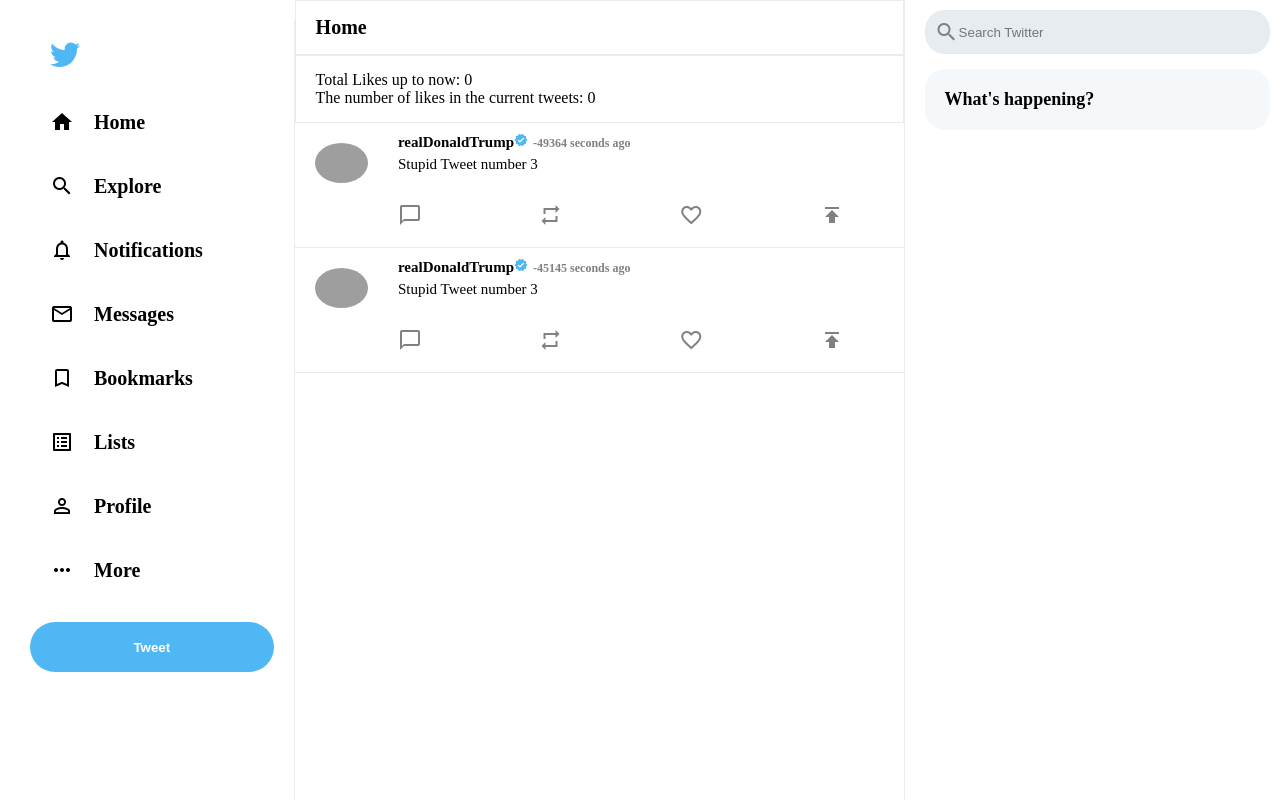
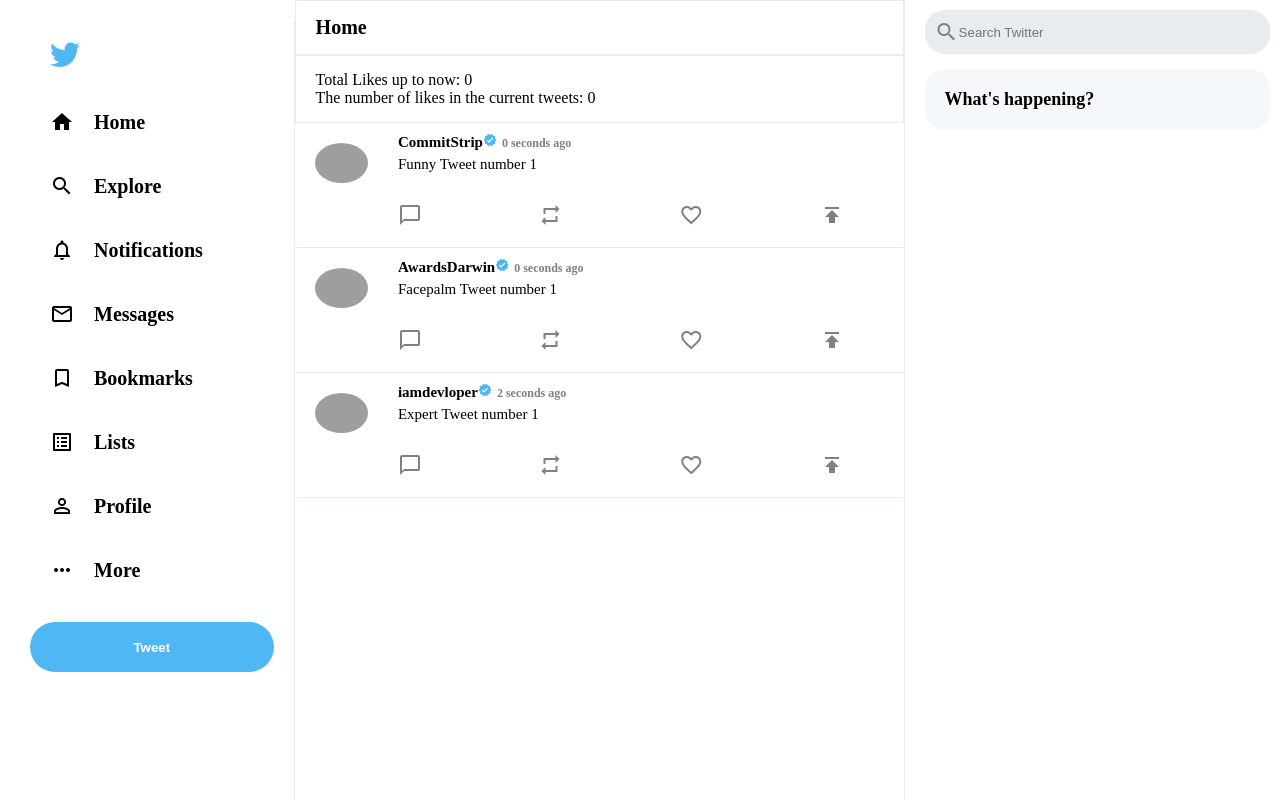
Before and after one commit to moh-2332/tweet, a React (Create React App) app: page / in a window 1280 px wide. Built offline with nearby package versions, Linux system fonts and the light colour scheme; grey boxes are pictures that could not be loaded.

Commit message:
Fetching tweets from rxjs

```diff
--- a/package.json
+++ b/package.json
@@ -15,6 +15,7 @@
     "react-scripts": "5.0.0",
     "rxjs": "^7.5.5",
     "typescript": "^4.6.3",
+    "uuidv4": "^6.2.13",
     "web-vitals": "^2.1.4"
   },
   "scripts": {
--- a/src/components/Tweets/Tweet/Tweet.tsx
+++ b/src/components/Tweets/Tweet/Tweet.tsx
@@ -1,4 +1,4 @@
-import React, { useState } from "react";
+import React from "react";
 import { TweetDef } from "../../../models/TweetDef";
 import LikeButton from "../../UI/LikeButton/LikeButton";
 
@@ -6,7 +6,7 @@
 
 const Tweet: React.FC<{
   tweetInfo: TweetDef;
-  onLikeToggle: (id: number, value: boolean) => void;
+  onLikeToggle: (id: string, value: boolean) => void;
 }> = ({ tweetInfo, onLikeToggle }) => {
   const changeLikeHandler = (value: boolean) => {
     onLikeToggle(tweetInfo.id, value);
--- a/src/components/Tweets/TweetsList.tsx
+++ b/src/components/Tweets/TweetsList.tsx
@@ -1,7 +1,4 @@
-import React, { useEffect, useContext } from "react";
-
-import { interval, merge } from "rxjs";
-import { map } from "rxjs/operators";
+import React, { useContext } from "react";
 
 import TweetContext from "../../store/tweet-context";
 import TweetInfo from "./NewTweet/TweetInfo";
@@ -10,33 +7,9 @@
 const TweetsList = () => {
   const tweetCtx = useContext(TweetContext);
 
-  const changeLikeHandler = (id: number, value: boolean) => {
+  const changeLikeHandler = (id: string, value: boolean) => {
     tweetCtx.setLikeValue(id, value);
   };
-
-  useEffect(() => {
-    // const createTweetSource = (
-    //   frequency: number,
-    //   account: string,
-    //   attribute: string
-    // ) => {
-    //   return interval(frequency).pipe(
-    //     map((i) => ({
-    //       account,
-    //       timestamp: Date.now(),
-    //       content: `${attribute} Tweet number ${i + 1}`,
-    //     }))
-    //   );
-    // };
-    // const tweets = merge(
-    //   createTweetSource(5000, "AwardsDarwin", "Facepalm"),
-    //   createTweetSource(3000, "realDonaldTrump", "Stupid"),
-    //   createTweetSource(5000, "CommitStrip", "Funny")
-    // );
-    // tweets.subscribe((result) => {
-    //   tweetCtx.addToTweets(result);
-    // });
-  }, [tweetCtx]);
 
   return (
     <React.Fragment>
--- a/src/models/TweetDef.tsx
+++ b/src/models/TweetDef.tsx
@@ -1,5 +1,5 @@
 export interface TweetDef {
-  id: number;
+  id: string;
   account: string;
   timestamp: number;
   content: string;
--- a/src/store/TweetProvider.tsx
+++ b/src/store/TweetProvider.tsx
@@ -1,7 +1,31 @@
-import React, { useReducer } from "react";
+import React, { useEffect, useReducer } from "react";
 import { TweetDef } from "../models/TweetDef";
 
+import { interval, merge } from "rxjs";
+import { map } from "rxjs/operators";
+
+import { v4 as uuid } from "uuid";
+
 import TweetContext from "./tweet-context";
+
+const createTweetSource = (
+  frequency: number,
+  account: string,
+  attribute: string
+) => {
+  return interval(frequency).pipe(
+    map((i) => ({
+      account,
+      timestamp: Date.now(),
+      content: `${attribute} Tweet number ${i + 1}`,
+    }))
+  );
+};
+const tweets = merge(
+  createTweetSource(5000, "AwardsDarwin", "Facepalm"),
+  createTweetSource(3000, "iamdevloper", "Expert"),
+  createTweetSource(5000, "CommitStrip", "Funny")
+);
 
 interface ITweet {
   tweets: TweetDef[];
@@ -10,22 +34,7 @@
 }
 
 const initialState: ITweet = {
-  tweets: [
-    {
-      id: 1,
-      account: "realDonaldTrump",
-      timestamp: 1649074915524,
-      content: "Stupid Tweet number 3",
-      isLiked: false,
-    },
-    {
-      id: 2,
-      account: "realDonaldTrump",
-      timestamp: 1649070696601,
-      content: "Stupid Tweet number 3",
-      isLiked: false,
-    },
-  ],
+  tweets: [],
   totalLikesCount: 0,
   tweetsLikesCount: 0,
 };
@@ -37,7 +46,14 @@
   if (action.type === "ADD") {
     return {
       ...state,
-      tweets: [action.payload, ...state.tweets],
+      tweets: [
+        action.payload.tweet,
+        ...state.tweets.filter(
+          (tweet) =>
+            (Date.now() - tweet.timestamp) / 1000 <= action.payload.seconds
+        ),
+      ],
+      tweetsLikesCount: state.tweets.filter((tweet) => tweet.isLiked).length,
     };
   }
 
@@ -72,15 +88,23 @@
     initialState
   );
 
-  const addToTweetsHandler = (tweet: TweetDef) => {
-    dispatchTweetAction({ type: "ADD", payload: tweet });
+  useEffect(() => {
+    tweets.subscribe((result) => {
+      dispatchTweetAction({
+        type: "ADD",
+        payload: {
+          tweet: { ...result, id: uuid(), isLiked: false },
+          seconds: 30,
+        },
+      });
+    });
+  }, []);
+
+  const addToTweetsHandler = (tweet: TweetDef, seconds: number) => {
+    dispatchTweetAction({ type: "ADD", payload: { tweet, seconds } });
   };
 
-  const removeFromTweetsHandler = (timeStamp: number) => {
-    dispatchTweetAction({ type: "REMOVE", payload: timeStamp });
-  };
-
-  const setLikeHandler = (id: number, value: boolean) => {
+  const setLikeHandler = (id: string, value: boolean) => {
     dispatchTweetAction({ type: "SET_LIKE", payload: { id, value } });
   };
 
@@ -89,7 +113,6 @@
     totalLikesCount: tweetState.totalLikesCount,
     tweetsLikesCount: tweetState.tweetsLikesCount,
     addToTweets: addToTweetsHandler,
-    removeFromTweets: removeFromTweetsHandler,
     setLikeValue: setLikeHandler,
   };
 
--- a/src/store/tweet-context.tsx
+++ b/src/store/tweet-context.tsx
@@ -5,16 +5,14 @@
   tweets: TweetDef[];
   totalLikesCount: number;
   tweetsLikesCount: number;
-  addToTweets: (tweet: TweetDef) => void;
-  removeFromTweets: (timeStamp: number) => void;
-  setLikeValue: (id: number, value: boolean) => void;
+  addToTweets: (tweet: TweetDef, seconds: number) => void;
+  setLikeValue: (id: string, value: boolean) => void;
 }>({
   tweets: [],
   totalLikesCount: 0,
   tweetsLikesCount: 0,
-  addToTweets: (tweet: TweetDef) => {},
-  removeFromTweets: (timeStamp: number) => {},
-  setLikeValue: (id: number, value: boolean) => {},
+  addToTweets: (tweet: TweetDef, seconds: number) => {},
+  setLikeValue: (id: string, value: boolean) => {},
 });
 
 export default TweetContext;
```
Also changed, not shown: 1 other file (tests, documents, lock files or other folders).
